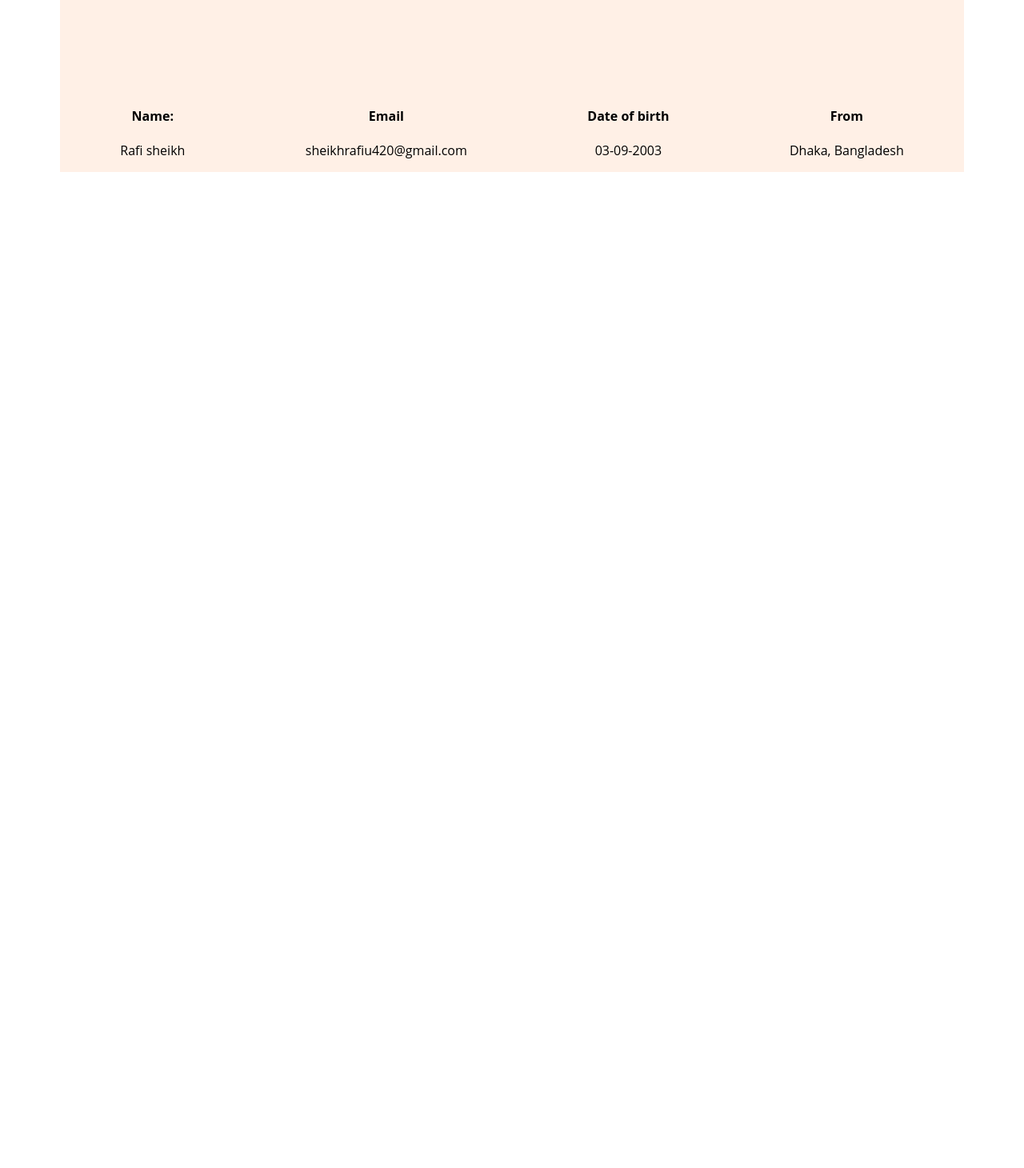
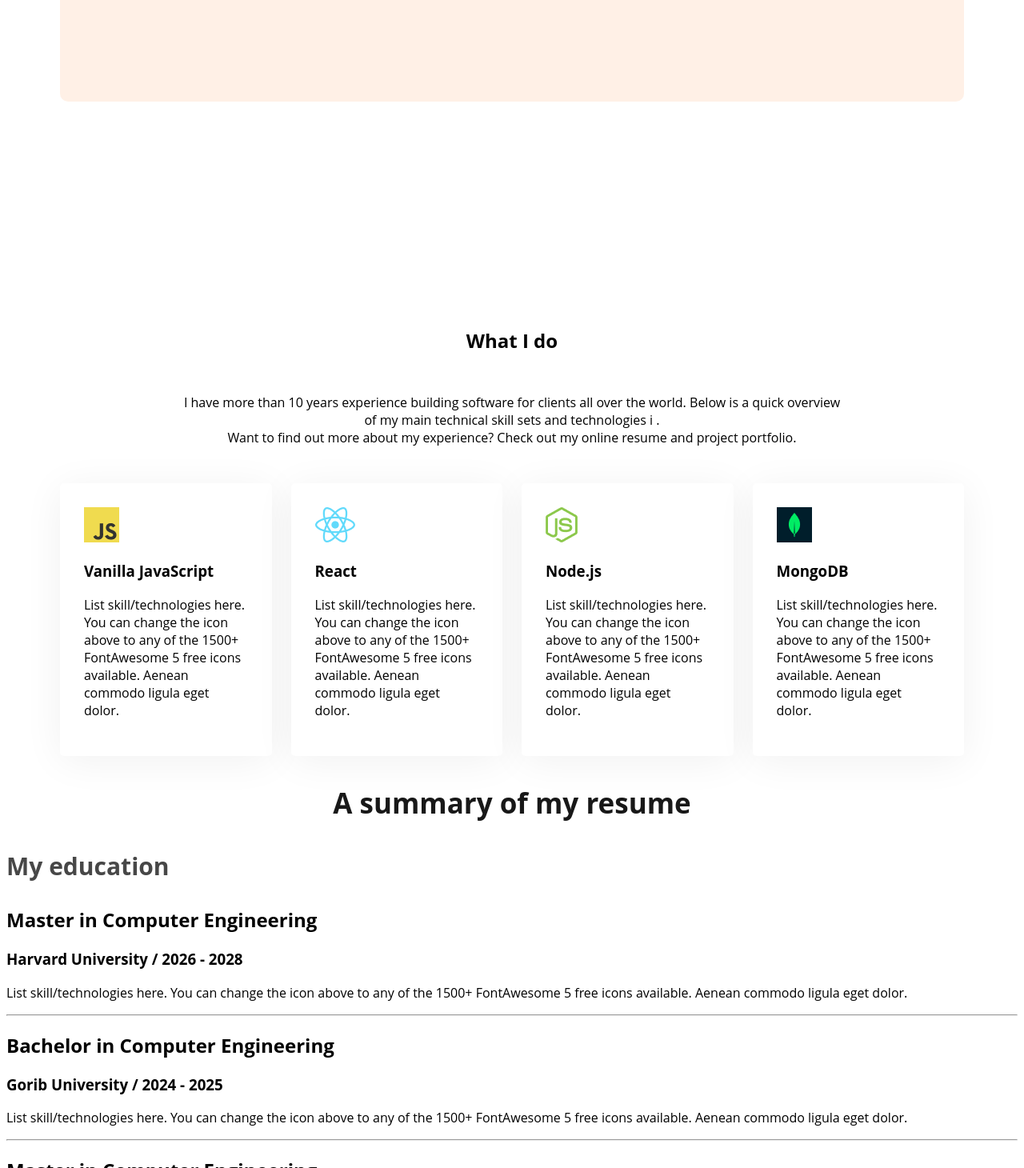
Before and after one commit to Rafithesheikh/Portfolio, a plain HTML site: page index.html in a window 1280 px wide. Shown: the part 1340-2800 px from the top of the page at 80% size. Before the commit the page ends 1563 px from the top, so only its background shows below. Drawn offline with Linux system fonts and the light colour scheme; a web font is replaced by a local one.

Commit message:
resume content added

```diff
--- a/Styles/portfolio.css
+++ b/Styles/portfolio.css
@@ -8,6 +8,9 @@ body{font-family: 'Open Sans',
     font-size: 35px;
     font-weight: 700;
      }
+      main section{
+        margin-top: 130px;
+      }
 
 /* Nav related styles */
 nav{
@@ -94,7 +97,6 @@ nav a{
 main{
     max-width: 1130px;
     margin: 0px auto;
-    background-color:#FD6E0A1A
 
 }
 
@@ -104,11 +106,12 @@ main{
     border-radius: 10px;
     background: #FFF8F3;
     margin: 130px 0;
+    background-color:#FD6E0A1A
 }
 .section-description{
     color: var(--dark-03, #757575);
 text-align: center;
-font-family: Open Sans;
+
 font-size: 18px;
 font-style: normal;
 font-weight: 400;
@@ -117,7 +120,41 @@ line-height: 30px;
 .about-info-container{
     display: flex;
     justify-content: space-around;
+    margin-top: 90px;
+
 }
 .about-info{
     text-align: center;
 }
+#ok{
+    padding: 30px 150px;
+text-align: center
+
+    ;
+}
+/* Skills related */
+.skills-container{
+    display: flex;
+    gap: 24px;
+}
+.skills-name{
+    text-align: center;
+
+
+
+}
+.skill{padding: 30px;
+border-radius: 5px;
+background: #FFF;
+box-shadow: 0px 6px 50px 0px rgba(0, 0, 0, 0.06);}
+
+.section-description{
+
+}
+/* Resume section styles */
+
+.resume-column-title{
+    color:  #474747;
+    font-size: 30px;
+    font-weight: 700;
+}
--- a/index.html
+++ b/index.html
@@ -35,8 +35,7 @@
     <main>
         <section class="about">
             <h3 class="section-title">About me</h3>
-            <p class="section-description">I, m a designer & developer with a passion for web design. I enjoy developing simple, clean and slick websites that provide real value to the end user. Thousands of clients have procured exceptional resulfs while working with me. Delivering work within time and budget which meets clients requirements in our mata.</p>
-        </section>
+            <p class="section-description">I, m a designer & developer with a passion for web design. I enjoy developing simple, clean and slick websites that provide real value to the end user. Thousands of clients have procured exceptional resulfs while working with me. Delivering work within time and budget which meets clients requirements in
         <div class="about-info-container">
             <div class="about-info">
                 <h4 class="info-title">Name:</h4>
@@ -53,9 +52,97 @@
             <div class="about-info">
                 <h4 class="info-title">From</h4>
                 <p class="info-description">Dhaka, Bangladesh</p>
+            </main>
             </div>
-        </div>
-    </main>
+            <br>
+        </section>
+        <main>
+        <section>
+            <h1 class="skills-name">What I do</h1>
+
+          <div>  <p id="ok">I have more than 10 years experience building software for clients all over the world. Below is a quick overview of my main technical skill sets and technologies i . <br>Want to find out more about my experience? Check out my online resume and project portfolio.</p></div>
+
+          <div class="skills-container">
+            <div class="skill">
+                <img src="image/icons/js.png" alt="">
+                <h3 class="skill-title">Vanilla JavaScript</h3>
+                <p class="skill-description">List skill/technologies here. You can change the icon above to any of the 1500+ FontAwesome 5 free icons available. Aenean commodo ligula eget dolor.</p>
+            </div>
+            <div class="skill">
+                <img src="image/icons/react.png" alt="">
+                <h3 class="skill-title">React</h3>
+                <p class="skill-description">List skill/technologies here. You can change the icon above to any of the 1500+ FontAwesome 5 free icons available. Aenean commodo ligula eget dolor.         </p>
+            </div>
+            <div class="skill">
+                <img src="image/icons/nodejs.png" alt="">
+                <h3 class="skill-title">Node.js</h3>
+                <p class="skill-description">List skill/technologies here. You can change the icon above to any of the 1500+ FontAwesome 5 free icons available. Aenean commodo ligula eget dolor.</p>
+            </div>
+            <div class="skill">
+                <img src="image/icons/mongo.png" alt="">
+                <h3 class="skill-title">MongoDB</h3>
+                <p class="skill-description">List skill/technologies here. You can change the icon above to any of the 1500+ FontAwesome 5 free icons available. Aenean commodo ligula eget dolor.</p>
+            </div>
+        </main>
+        </section>
+        <!-- Resume section-->
+        <section>
+            <h3 class="section-title">A summary of my resume</h3>
+            <div class="resume-container">
+             <div class="resume-coloumn">
+                <h3 class="resume-column-title">My education</h3>
+                <!-- 1 -->
+                <div class="resume-item">
+                    <h2 class=" resume-item-title">Master in Computer Engineering</h2>
+                    <h3 class="resume-item-institite">Harvard University / 2026 - 2028</h3>
+                    <p class="resume-item-description">List skill/technologies here. You can change the icon above
+                        to any of the 1500+ FontAwesome 5 free icons available. Aenean commodo ligula eget dolor.</p>
+                </div>
+                <hr>
+                <!-- 2 -->
+                <div class="resume-item">
+                    <h2 class=" resume-item-title">Bachelor in Computer Engineering</h2>
+                    <h3 class="resume-item-institite">Gorib University / 2024 - 2025</h3>
+                    <p class="resume-item-description">List skill/technologies here. You can change the icon above
+                        to any of the 1500+ FontAwesome 5 free icons available. Aenean commodo ligula eget dolor.</p>
+                </div>
+                <hr>
+                <!-- 3 -->
+                <div class="resume-item">
+                    <h2 class=" resume-item-title">Master in Computer Engineering</h2>
+                    <h3 class="resume-item-institite">Daffodil Technical Institute/ 2020 - 2023</h3>
+                    <p class="resume-item-description">List skill/technologies here. You can change the icon above
+                        to any of the 1500+ FontAwesome 5 free icons available. Aenean commodo ligula eget dolor.</p>
+                </div>
+             </div>
+             <div class="resume-coloumn">
+                <h3 class="resume-column-title">My experience</h3>
+                <!-- 1 -->
+                <div class="resume-item">
+                    <h2 class="resume-item-title">My Experience</h2>
+                    <h3 class="resume-item-institite">Sr. Font End Developer</h3>
+                    <p class="resume-item-description">List skill/technologies here. You can change the icon above
+                        to any of the 1500+ FontAwesome 5 free icons available. Aenean commodo ligula eget dolor.</p>
+                </div>
+                <!-- 2 -->
+                <hr>
+                <div class="resume-item">
+                    <h2 class="resume-item-title">Jr. Font End Developer</h2>
+                    <h3 class="resume-item-institite">Dribbble Inc / 2018 - 2022</h3>
+                    <p class="resume-item-description">List skill/technologies here. You can change the icon above
+                        to any of the 1500+ FontAwesome 5 free icons available. Aenean commodo ligula eget dolor.</p>
+                </div>
+                <hr>
+                <!-- 3 -->
+                <div class="resume-item">
+                    <h2 class="resume-item-title">HTML Developer</h2>
+                    <h3 class="resume-item-institite">Adobe Inc / 2017 - 2018</h3>
+                    <p class="resume-item-description">List skill/technologies here. You can change the icon above
+                        to any of the 1500+ FontAwesome 5 free icons available. Aenean commodo ligula eget dolor.</p>
+                </div>
+             </div>
+            </div>
+        </section>
     <footer>
 
     </footer>
```
